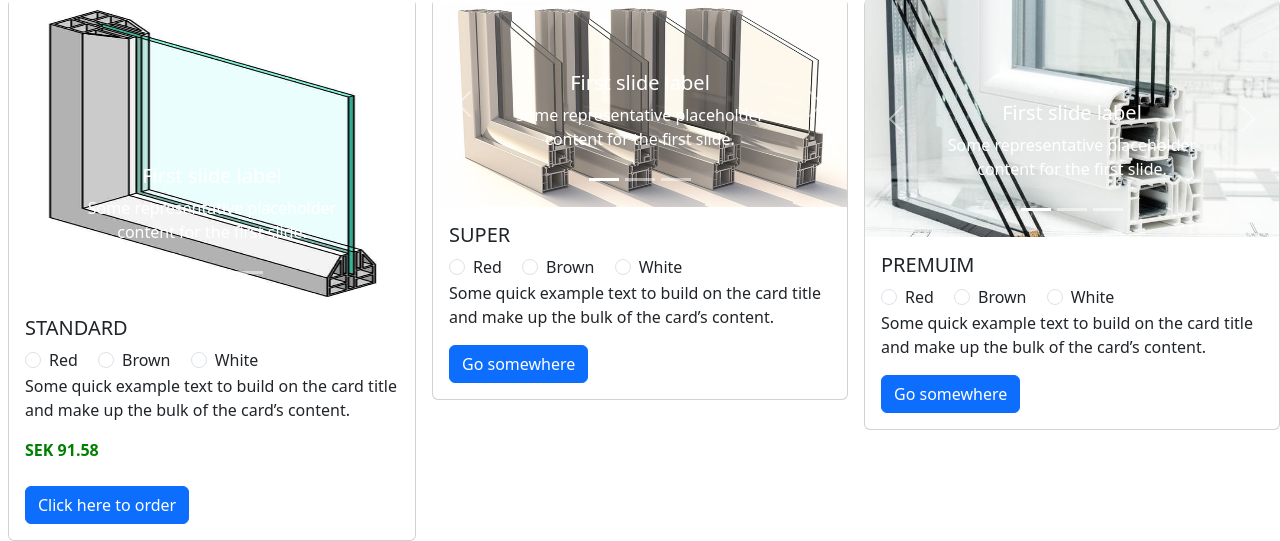
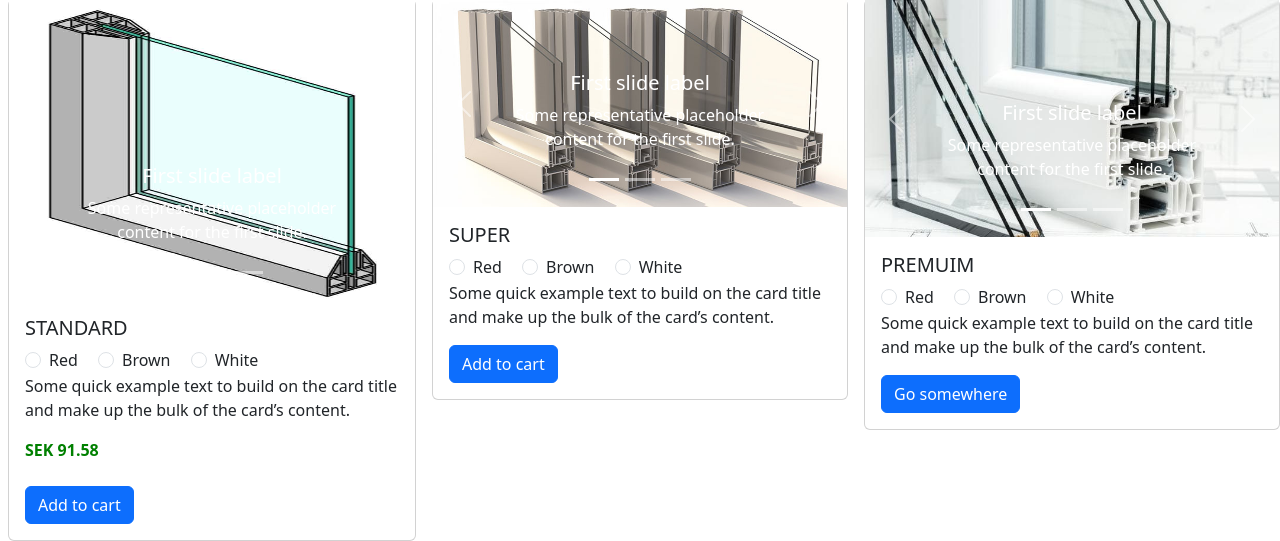
Before and after one commit to puttitays/newcompany, a Django app: page /products/ in a window 1280 px wide. Shown: the part 585-1126 px from the top of the page. Run offline with Django 5.2, Linux system fonts and the light colour scheme; data comes from the database, SQL or seed files in the repository.

Commit message:
Update productspages.html

```diff
--- a/templates/productspages.html
+++ b/templates/productspages.html
@@ -65,7 +65,7 @@
         <p class="card-title" style="color:green;display:inline"><strong>SEK</strong></p>
         <p id="price" class="card-title" style="color:green;display:inline"><strong>91.58</strong></p><br><br>
           <button type="button" class="btn btn-primary" data-bs-toggle="modal" data-bs-target="#sizingmodal" data-product="Standard">
-  Click here to order
+  Add to cart
 </button>
         </div>
       </div>
@@ -125,7 +125,7 @@
   <label class="form-check-label" for="inlineCheckbox1">White</label>
 </div>
         <p class="card-text">Some quick example text to build on the card title and make up the bulk of the card’s content.</p>
-        <a href="#" class="btn btn-primary">Go somewhere</a>
+        <a href="#" class="btn btn-primary">Add to cart</a>
       </div>
     </div>
   </div>
@@ -239,7 +239,7 @@
 
       <div class="modal-footer">
         <button type="button" class="btn btn-secondary" data-bs-dismiss="modal">Close</button>
-        <button type="button" class="btn btn-primary" id="cart">Add to cart</button>
+        <button type="button" class="btn btn-primary" data-bs-dismiss="modal" id="cart">Add to cart</button>
       </div>
     </div>
   </div>
```
